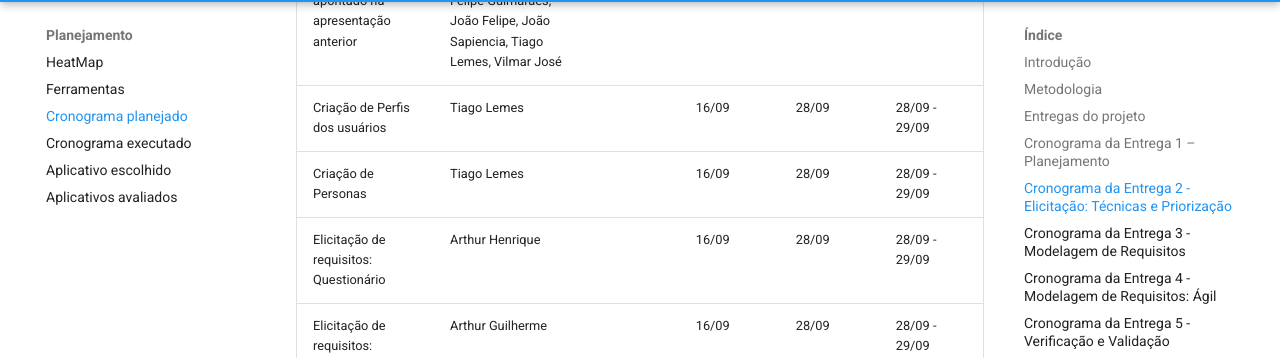
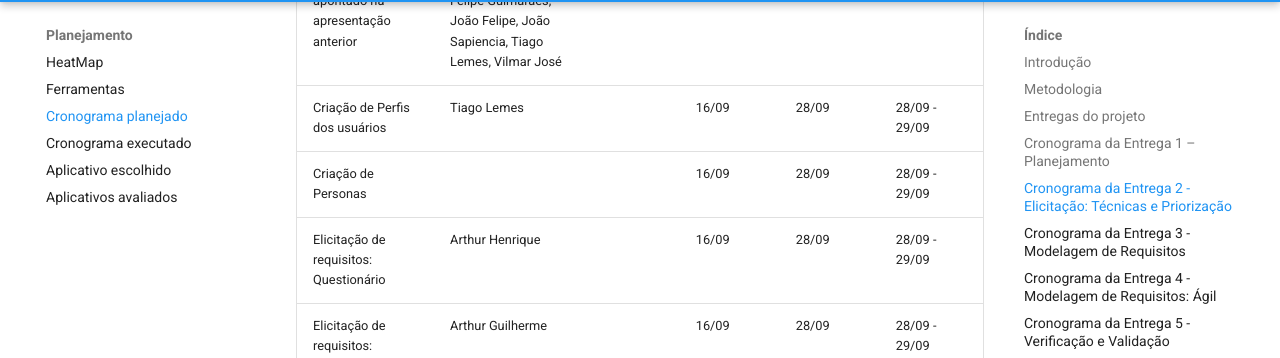
Before and after one commit to Requisitos-de-Software/2025.2-Grupo03, an MkDocs documentation site: the page built from docs/Planejamento/cronograma_planejado.md, in a window 1280 px wide and 900 px high, scrolled down 3584 px. Shown: the part 94-452 px from the top of the window. Built offline with MkDocs 1.6.1 and Material for MkDocs 9.7.7, drawn with Linux system fonts in a browser that asks for light colours; comment, search, counter and statistics services are not loaded.

Commit message:
Atualizando Cronograma PLanejado

```diff
--- a/docs/Planejamento/cronograma_planejado.md
+++ b/docs/Planejamento/cronograma_planejado.md
@@ -81,7 +81,7 @@ O cronograma planejado foi baseado nas datas oficiais do [plano de ensino](https
 |----------|-------------|-----------|----------|---------|----------------------|
 | Correções no projeto conforme apontado na apresentação anterior | Arthur Guilherme, Arthur Henrique, Felipe Guimarães, João Felipe, João Sapiencia, Tiago Lemes, Vilmar José | | 12/09 | 15/09 | 15/09 - 16/09 |
 | Criação de Perfis dos usuários | Tiago Lemes | | 16/09 | 28/09 | 28/09 - 29/09 |
-| Criação de Personas | Tiago Lemes | | 16/09 | 28/09 | 28/09 - 29/09 |
+| Criação de Personas |  | | 16/09 | 28/09 | 28/09 - 29/09 |
 | Elicitação de requisitos: Questionário | Arthur Henrique | | 16/09 | 28/09 | 28/09 - 29/09 |
 | Elicitação de requisitos: Introspecção | Arthur Guilherme | | 16/09 | 28/09 | 28/09 - 29/09 |
 | Elicitação de requisitos: Glossário | Tiago Lemes | Vilmar José | 16/09 | 28/09 | 28/09 - 29/09 |
```
